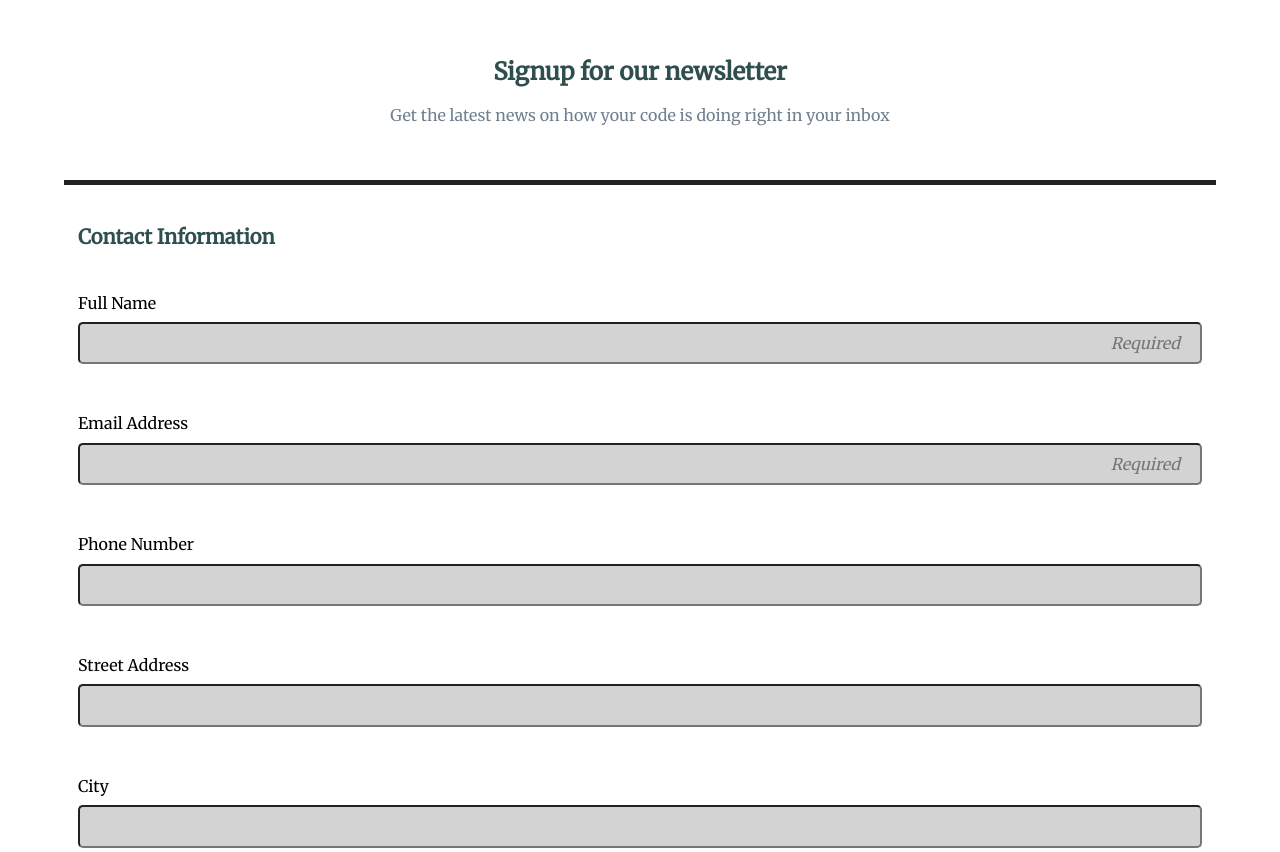
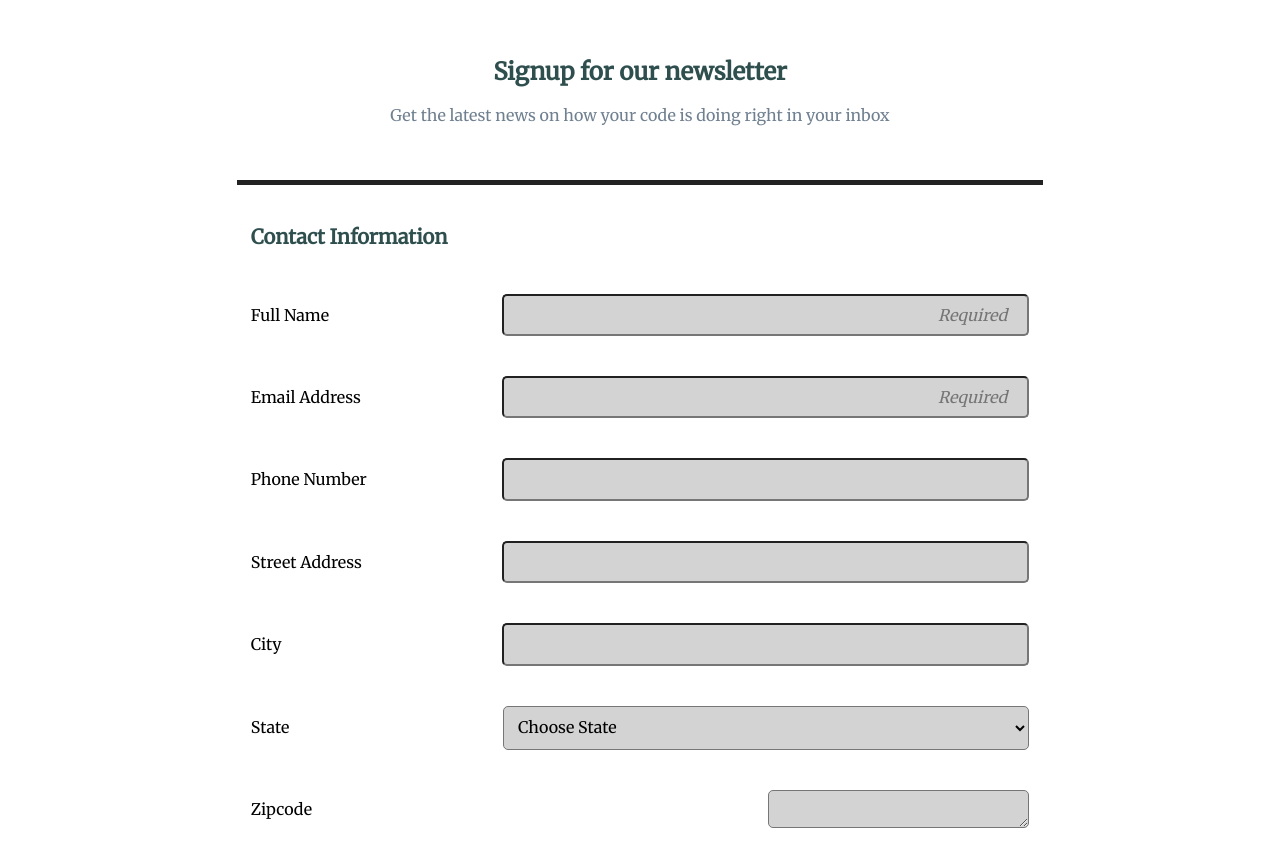
Before and after one commit to abhicyclopes/Techdegree-project-3, a plain HTML site: page index.html in a window 1280 px wide. Shown: the part 100-952 px from the top of the page. Drawn offline with Linux system fonts and the light colour scheme.

Commit message:
updated css added media query

```diff
--- a/css/style.css
+++ b/css/style.css
@@ -62,11 +62,9 @@ legend {
 .primary,
 .secondary {
     border: none;
-    display: flex;
-    flex-direction: column;
 }
 
-div {
+div:not(.comment-section) {
     padding: 20px 0;
 }
 
@@ -81,6 +79,9 @@ textarea[id$="comment"] {
     width: 100%;
 }
 
+input:focus {
+    border-color: darkslategray;
+}
 
 ::placeholder {
     text-align: right;
@@ -100,3 +101,45 @@ button {
 footer {
     text-align: center;
 }
+
+/* Media queries */
+
+@media (min-width: 768px) {
+
+    main,
+    footer {
+        width: 70%;
+        margin: 0 auto;
+    }
+
+    .primary div {
+        display: flex;
+        flex-direction: row;
+        flex-wrap: wrap;
+        max-width: 100%;
+    }
+
+    label {
+        flex: 1;
+        padding: 10px 0;
+        margin: 0 auto;
+        align-self: center;
+    }
+
+    input,
+    select {
+        flex: 2;
+        margin: 0 auto;
+    }
+
+    textarea {
+        flex: .5;
+        margin: 0;
+        padding: 0;
+    }
+
+    textarea[id$="comment"] {
+        padding: 20px 0;
+    }
+
+}
--- a/index.html
+++ b/index.html
@@ -55,6 +55,7 @@
                 <div class="state-menu">
                     <label for="state">State</label><br>
                     <select id="state" name="user_state">
+                        <option value="">Choose State</option>
                         <option value="maharashtra">Maharashtra</option>
                         <option value="rajasthan">Rajasthan</option>
                         <option value="gujrat">Gujrat</option>
```
